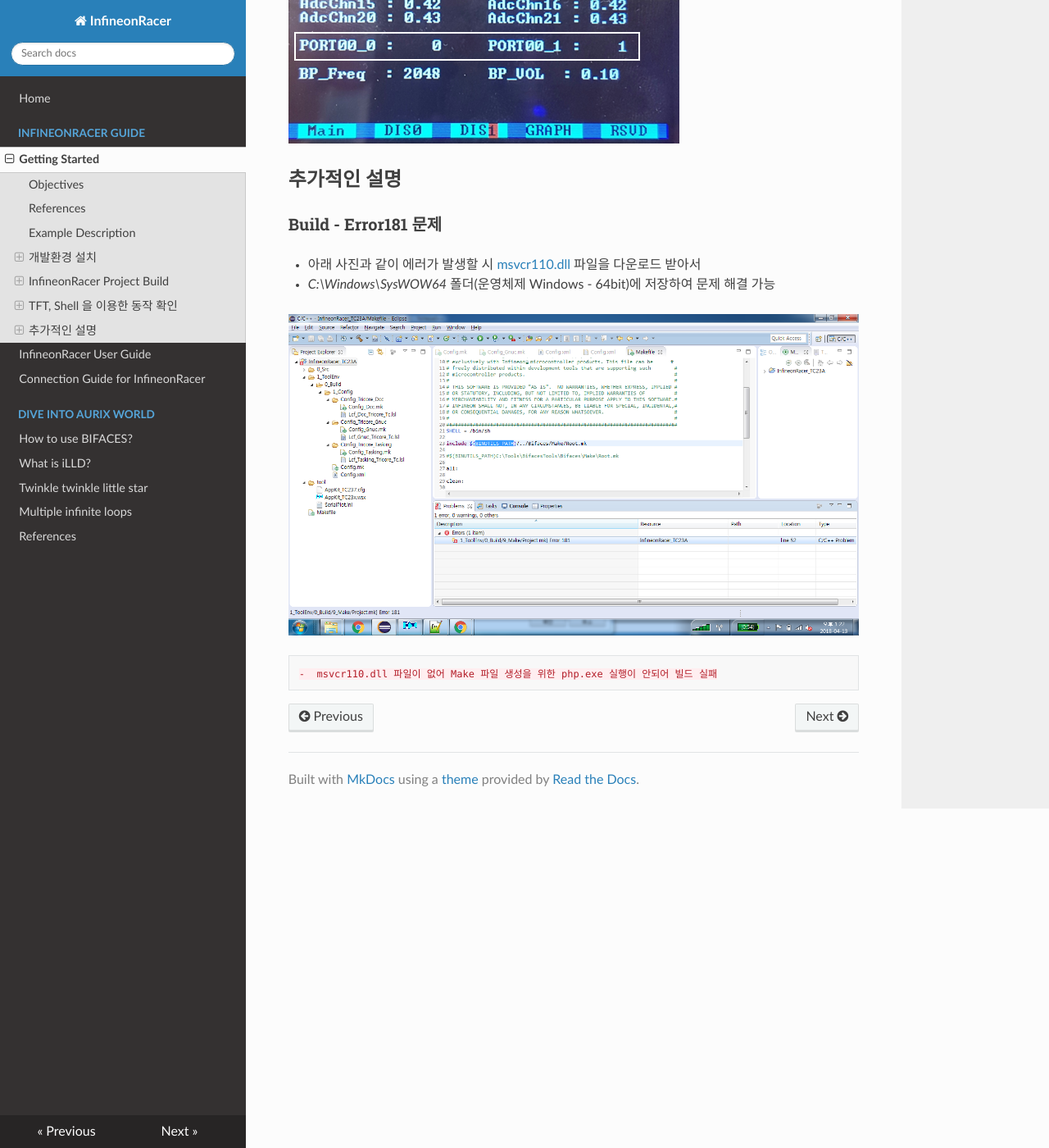
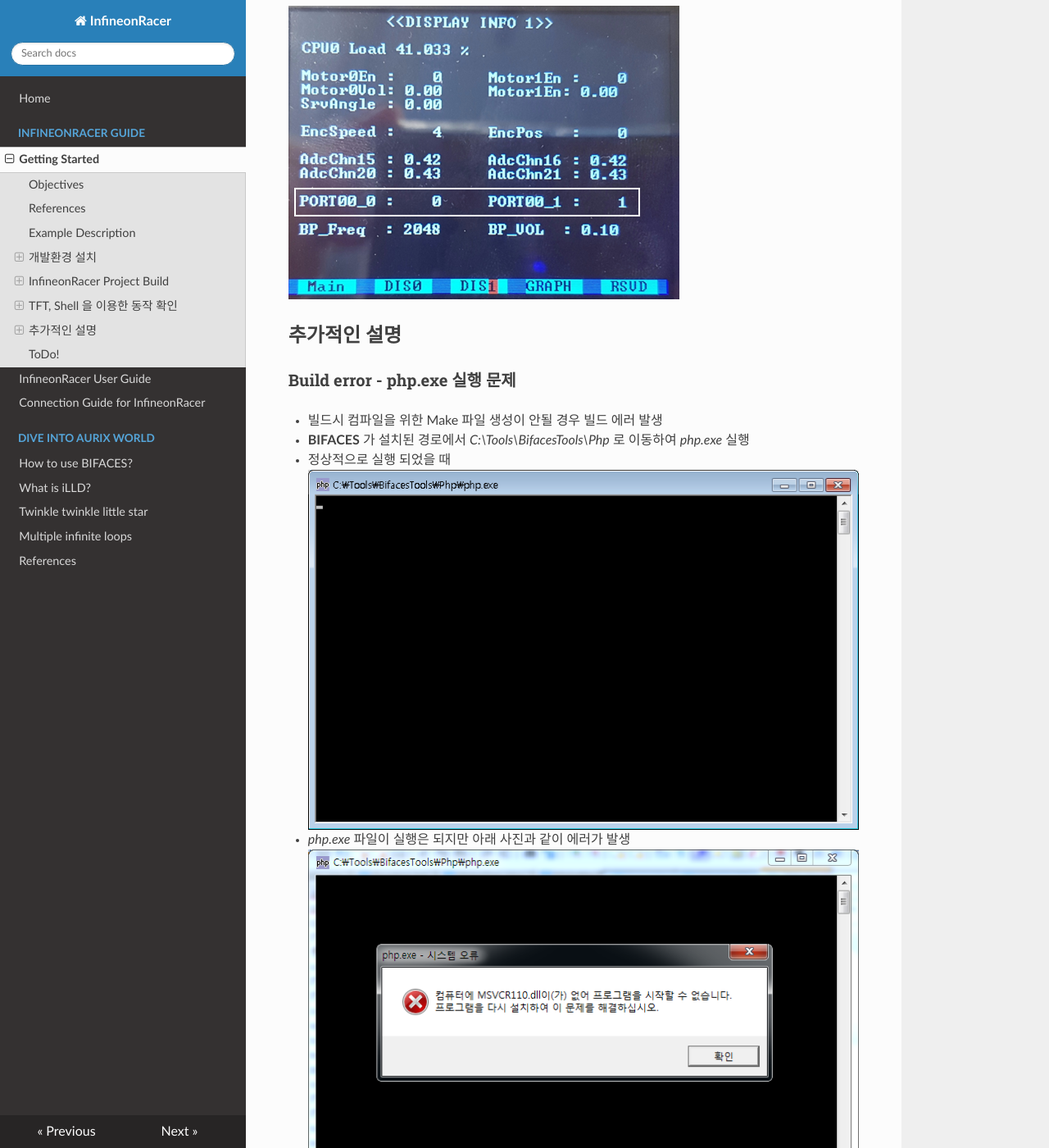
Before and after one commit to realsosy/InfineonRacer, an MkDocs documentation site: the page built from docs/GettingStarted.md, in a window 1280 px wide and 1400 px high, scrolled down 29355 px. Shown: the whole window at 82% size. Built offline with MkDocs 1.6.1, drawn with Linux system fonts in a browser that asks for light colours; nearby versions of some CDN libraries; old or Windows-style settings are respelled for this version of MkDocs; some of the changed text lies outside the part shown.

Commit message:
Java 설명 추가, SerialPlot 설치 설명 추가, Workspaces 설정 수정, Php 관련 이슈

```diff
--- a/docs/GettingStarted.md
+++ b/docs/GettingStarted.md
@@ -18,7 +18,7 @@
   * [TeraTerm](https://ttssh2.osdn.jp/)
 
 * Build 관련
-  - Error181 관련 - [Stackoverflow](https://stackoverflow.com/questions/21397073/msvcr110-dll-is-missing-from-computer-error-while-installing-php)
+  - php 관련 - [Stackoverflow](https://stackoverflow.com/questions/21397073/msvcr110-dll-is-missing-from-computer-error-while-installing-php)
 
 ## Example Description
 
@@ -40,7 +40,7 @@
 ### HighTec Installation
 
 * Dependency: [Java SE Development Kit](http://www.oracle.com/technetwork/java/javase/downloads/jdk8-downloads-2133151.html) **(32bit)**
-  - Windows 운영체제 기준(최신 버전으로 받으면 됨)
+  - Windows 32bit 64bit 운영체제 모두 32bit 버전으로 다운받아야 함 (최신 버전으로 받으면 됨)
 
  ![GettingStarted_Java](images/GettingStarted_Java.png)
 
@@ -81,10 +81,9 @@
 
 ### SerialPlot Installation
 
-* [SerialPlot](https://hackaday.io/project/5334-serialplot-realtime-plotting-software) 공식 홈페이지에 접속하여 다운로드 및 설치 진행
-  * Installation for windows:
-    - 64bit setup: https://bitbucket.org/hyOzd/serialplot/downloads/serialplot-0.9.0-win64.exe
-    - 32bit setup: https://bitbucket.org/hyOzd/serialplot/downloads/serialplot-0.9.0-win32.exe
+* [SerialPlot](https://hackaday.io/project/5334-serialplot-realtime-plotting-software) 공식 홈페이지에 접속하여 다운로드 및 설치 진행하거나 아래 링크를 이용 (자신의 PC 운영체제에 맞게 설치)
+  - 64bit setup: https://bitbucket.org/hyOzd/serialplot/downloads/serialplot-0.9.0-win64.exe
+  - 32bit setup: https://bitbucket.org/hyOzd/serialplot/downloads/serialplot-0.9.0-win32.exe
 
 * 설치 완료 후 **serialplot.exe** *C:\Program Files\serialplot\bin* 프로그램을 실행 확인
   - **SerialPlot** 실행 화면
@@ -114,10 +113,16 @@
 
  ![GettingStarted_04Repository](images/GettingStarted_04Repository.png)
 
+* 압축 해제한 폴더 확인
+
+ ![GettingStarted_SourceCode](images/GettingStarted_SourceCode.png)
+
 * *BIFACES* 실행 (**StartBifaces.bat** *(C:\Tools\BifacesTools)* 실행)
 
 * Workspace 설정
     * 소스코드를 포함한 프로젝트를 관리 할 폴더 설정
+    * 새로 만든 Workspace에 *src* 폴더 *(~\InfineonRacer-master\src)* 를 복사 또는 이동 하거나
+    * *src* 폴더를 Workspace로 지정
 
  ![GettingStarted_05Workspace](images/GettingStarted_05Workspace.png)
 
@@ -130,11 +135,11 @@
 
  ![GettingStarted_07General](images/GettingStarted_07General.png)
 
-* **Select root directory** 에서 **Browse...** 클릭, *1.* 에서 압축 해제한 폴더의 *src* 파일 *(~\InfineonRacer-master\src)* 선택 후 **확인** 클릭
+* **Select root directory** 에서 **Browse...** 클릭, Workspace의  *src* 폴더 선택 후 **확인** 클릭
 
  ![GettingStarted_08Select](images/GettingStarted_08Select.png)
 
-* *Projects* 탭에서 **InfineonRacer_TC23A** 체크박스 선택, *Options* 탭에서 **Copy projects into workspace** 체크박스 선택 후 **Finish** 클릭
+* *Projects* 탭에서 **InfineonRacer_TC23A** 체크박스 선택 후 **Finish** 클릭
   * 다른 프로젝트는 *InfineonRacer* 에서 다루는 각각의 [모듈기능](https://github.com/realsosy/InfineonRacer#dive-into-aurix-world-using-infineonracer) 으로 나누어져 있음
 
  ![GettingStarted_09Project](images/GettingStarted_09Project.png)
@@ -542,12 +547,29 @@
 
 ## 추가적인 설명
 
-### Build - Error181 문제
+### Build  error - php.exe 실행 문제
 
-* 아래 사진과 같이 에러가 발생할 시 [msvcr110.dll](msvcr110.dll) 파일을 다운로드 받아서
+* 빌드시 컴파일을 위한 Make 파일 생성이 안될 경우 빌드 에러 발생
+* **BIFACES** 가 설치된 경로에서 *C:\Tools\BifacesTools\Php* 로 이동하여 *php.exe* 실행
+  -  정상적으로 실행 되었을 때
+  ![GettingStarted_Php](images/GettingStarted_Php.png)
 
-* *C:\Windows\SysWOW64* 폴더(운영체제 Windows - 64bit)에 저장하여 문제 해결 가능
+  - *php.exe* 파일이 실행은 되지만 아래 사진과 같이 에러가 발생
+  ![GettingStarted_PhpMsvc](images/GettingStarted_PhpMsvc.png)
 
- ![GettingStarted_Error181](images/GettingStarted_Error181.png)
+    - [msvcr110.dll 파일을 다운로드](msvcr110.dll)
+    - 다운 받은 파일을 *C:\Windows\SysWOW64* 폴더(운영체제 Windows 64bit 기준)에 저장
+    - 다시 php.exe 파일을 실행하여 실행이 되는지 확인 (정상적으로 실행이 되면 검은 도스창이 뜸) 후 다시 빌드 실행
 
-    -  msvcr110.dll 파일이 없어 Make 파일 생성을 위한 php.exe 실행이 안되어 빌드 실패
+  - *php.exe* 파일이 실행되지 않을 경우
+  ![GettingStarted_PhpExee](images/GettingStarted_PhpExee.png)
+
+    - 설치된 백신 프로그램(ex. 알약)을 종료시키고 **BIFACES** 를 다시 설치
+    - 다시 *php.exe* 파일을 실행하여 실행이 되는지 확인 후 다시 빌드 실행
+
+## ToDo!
+
+* Java 설명 추가 [O]
+* SerialPlot 설치 설명 추가 [O]
+* Workspaces 설정 수정 [O]
+* Php 관련 이슈 [O]
```
Also changed, not shown: docs/images/GettingStarted_Php.png (added), docs/images/GettingStarted_PhpExee.png (added), docs/images/GettingStarted_PhpMsvc.png (added), docs/images/GettingStarted_SourceCode.png (added).
